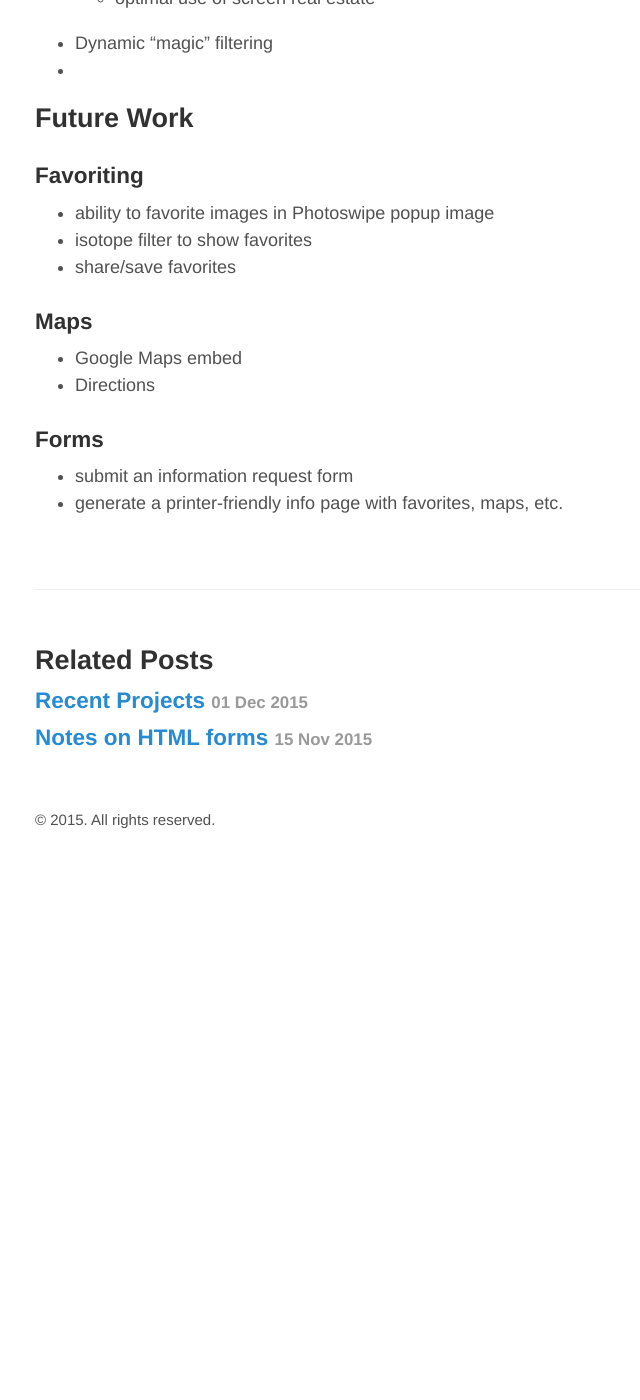
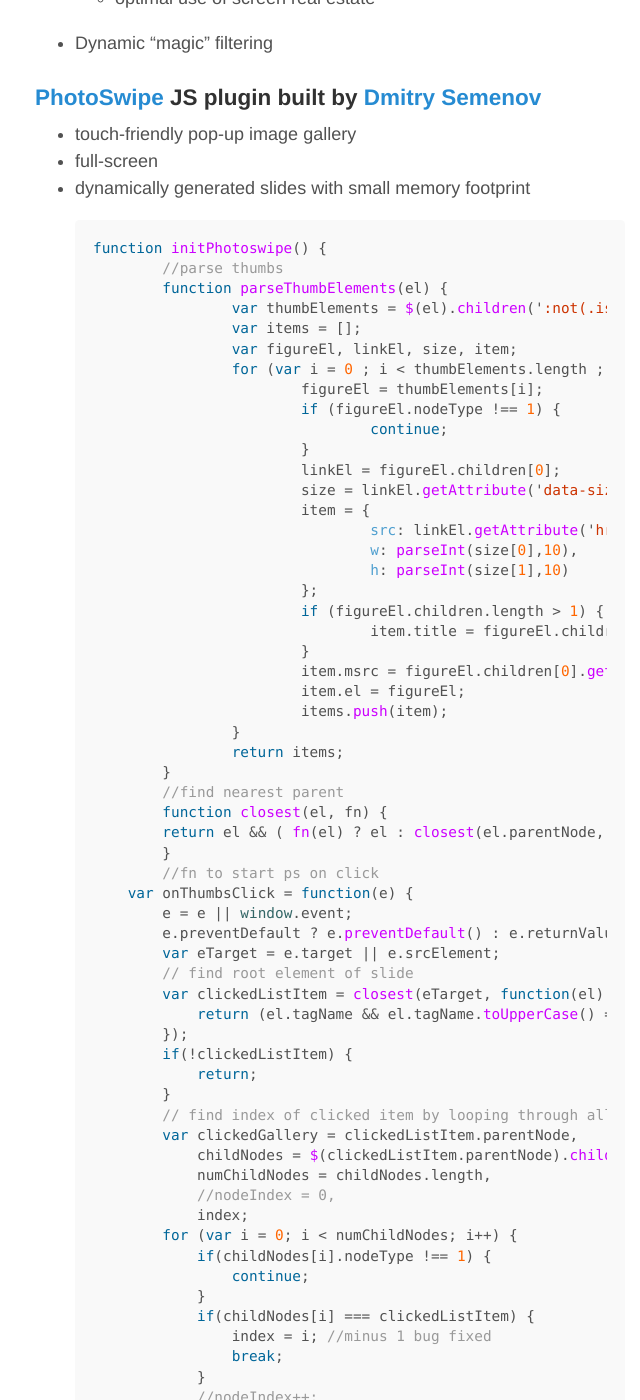
Before and after one commit to jontejada/jontejada.github.io, a Jekyll site: the page built from _posts/2015-12-01-ssv.md, in a window 1280 px wide and 1400 px high, scrolled down 3880 px. Shown: the whole window, without its empty margins (290-930 px from the left). Built offline with Jekyll 4.4.1, drawn with Linux system fonts in a browser that asks for light colours; before the commit the page ends 4749 px from its top, so only the background shows below that; some of the changed text lies outside the part shown.

Commit message:
ssv post edits

```diff
--- a/_posts/2015-12-01-ssv.md
+++ b/_posts/2015-12-01-ssv.md
@@ -150,7 +150,99 @@ function makeFig(index, obj) { //get the index number of the array and the objec
 	* allows use of images with varying apect ratio & size
 	* optimal use of screen real estate
 * Dynamic "magic" filtering
-*
+
+###[PhotoSwipe](http://photoswipe.com/) JS plugin built by [Dmitry Semenov](http://dimsemenov.com/)
+
+* touch-friendly pop-up image gallery
+* full-screen
+* dynamically generated slides with small memory footprint
+
+{% highlight js %}
+function initPhotoswipe() {
+	//parse thumbs
+	function parseThumbElements(el) {
+		var thumbElements = $(el).children(':not(.isotope-hidden,.logo)').get(); //is .get() necessary?
+		var items = [];
+		var figureEl, linkEl, size, item;
+		for (var i = 0 ; i < thumbElements.length ; i++) {
+			figureEl = thumbElements[i];
+			if (figureEl.nodeType !== 1) {
+				continue;
+			}
+			linkEl = figureEl.children[0];
+			size = linkEl.getAttribute('data-size').split('x');
+			item = {
+				src: linkEl.getAttribute('href'),
+				w: parseInt(size[0],10),
+				h: parseInt(size[1],10)
+			};
+			if (figureEl.children.length > 1) {
+				item.title = figureEl.children[1].innerHTML;
+			}
+			item.msrc = figureEl.children[0].getAttribute('src');
+			item.el = figureEl;
+			items.push(item);
+		}
+		return items;
+	}
+	//find nearest parent
+	function closest(el, fn) {
+    	return el && ( fn(el) ? el : closest(el.parentNode, fn) );
+	}
+	//fn to start ps on click
+    var onThumbsClick = function(e) {
+        e = e || window.event;
+        e.preventDefault ? e.preventDefault() : e.returnValue = false;
+        var eTarget = e.target || e.srcElement;
+        // find root element of slide
+        var clickedListItem = closest(eTarget, function(el) {
+            return (el.tagName && el.tagName.toUpperCase() === 'FIGURE');
+        });
+        if(!clickedListItem) {
+            return;
+        }
+        // find index of clicked item by looping through all child nodes
+        var clickedGallery = clickedListItem.parentNode,
+            childNodes = $(clickedListItem.parentNode).children(':not(.isotope-hidden)').get(),
+            numChildNodes = childNodes.length,
+            //nodeIndex = 0,
+            index;
+        for (var i = 0; i < numChildNodes; i++) {
+            if(childNodes[i].nodeType !== 1) {
+                continue;
+            }
+            if(childNodes[i] === clickedListItem) {
+                index = i; //minus 1 bug fixed
+                break;
+            }
+            //nodeIndex++;
+        }
+        if(index >= 0) {
+            openPhotoSwipe( index, clickedGallery );
+        }
+        return false;
+    };
+
+	//start ps
+	function openPhotoSwipe(index , galleryElement) {
+		var pswpElement = $('.pswp')[0];
+		var options = {
+			index:index,
+			history:false};
+		var items = parseThumbElements(galleryElement);
+		//options.index = parseInt(index, 10);
+		var gallery = new PhotoSwipe(pswpElement , PhotoSwipeUI_Default , items , options);
+		gallery.init();
+	}
+	//set gallery elements
+	var galleryElements = $('.isotope');
+	//attach attr and click listener to gallery elements
+	for (var i = 0 ; i < galleryElements.length ; i++) {
+		galleryElements[i].setAttribute('data-pswp-uid', i + 1);
+		galleryElements[i].onclick = onThumbsClick;
+	}
+}
+{% endhighlight %}
 
 
 ##Future Work
@@ -161,10 +253,7 @@ function makeFig(index, obj) { //get the index number of the array and the objec
 * isotope filter to show favorites
 * share/save favorites
 
-###Maps
-
-* Google Maps embed
-* Directions
+###Google Maps Embed API
 
 ###Forms
 
```
